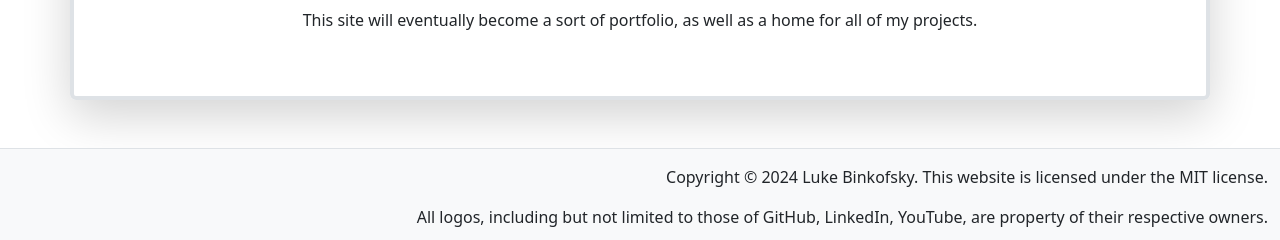
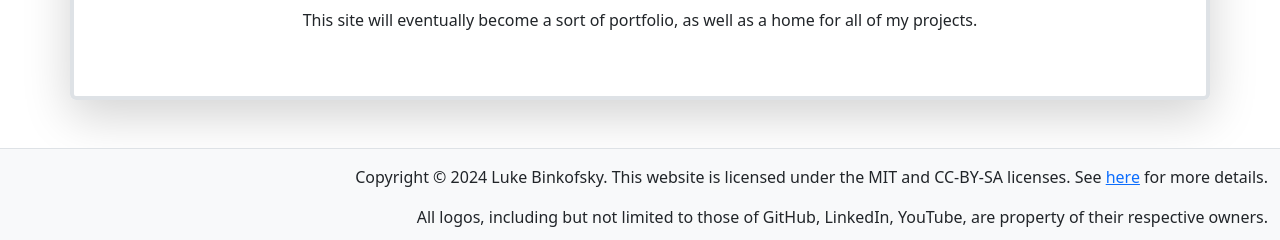
Before and after one commit to Vresod/vresod.github.io, a website built with Parcel: page src/index.html in a window 1280 px wide. Shown: the part 713-953 px from the top of the page. Built offline with nearby package versions, Linux system fonts and the light colour scheme.

Commit message:
update license and add README

```diff
--- a/src/footer.html
+++ b/src/footer.html
@@ -18,7 +18,8 @@
 			</a>
 		</div>
 		<div class="text-end justify-content-end ms-auto footer-statement">
-			<p>Copyright &copy; 2024 Luke Binkofsky. This website is licensed under the MIT license.</p>
+			<p>Copyright &copy; 2024 Luke Binkofsky. This website is licensed under the MIT and CC-BY-SA licenses. See
+				<a href="https://github.com/Vresod/vresod.github.io/blob/new/LICENSE.md">here</a> for more details.</p>
 			<p>All logos, including but not limited to those of GitHub, LinkedIn, YouTube, are property of their
 				respective owners.</p>
 			<p>You can view the source code for this website on <a href="https://github.com/Vresod/vresod.github.io"
```
Also changed, not shown: LICENSE.md (added), README.md (added), 1 other file.
